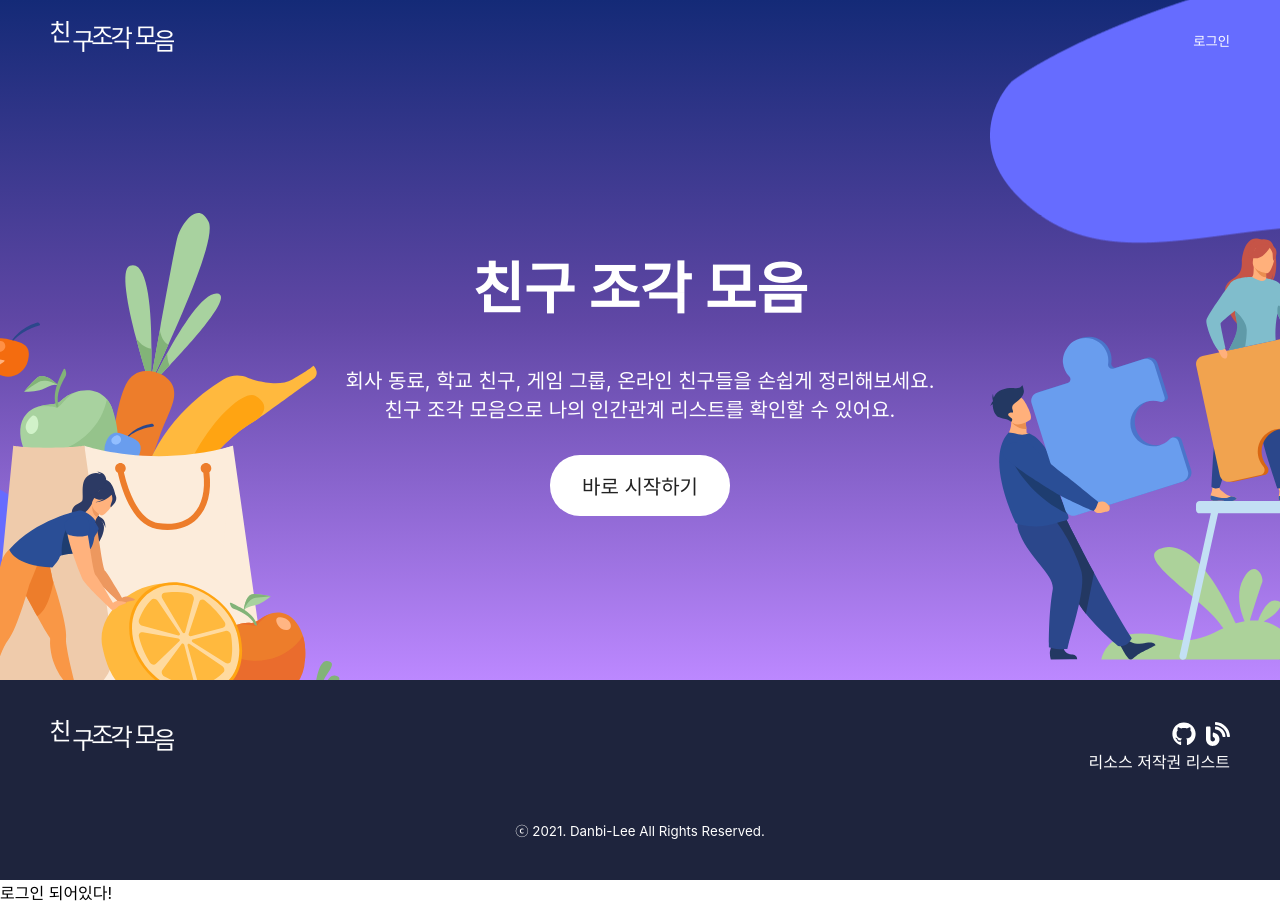
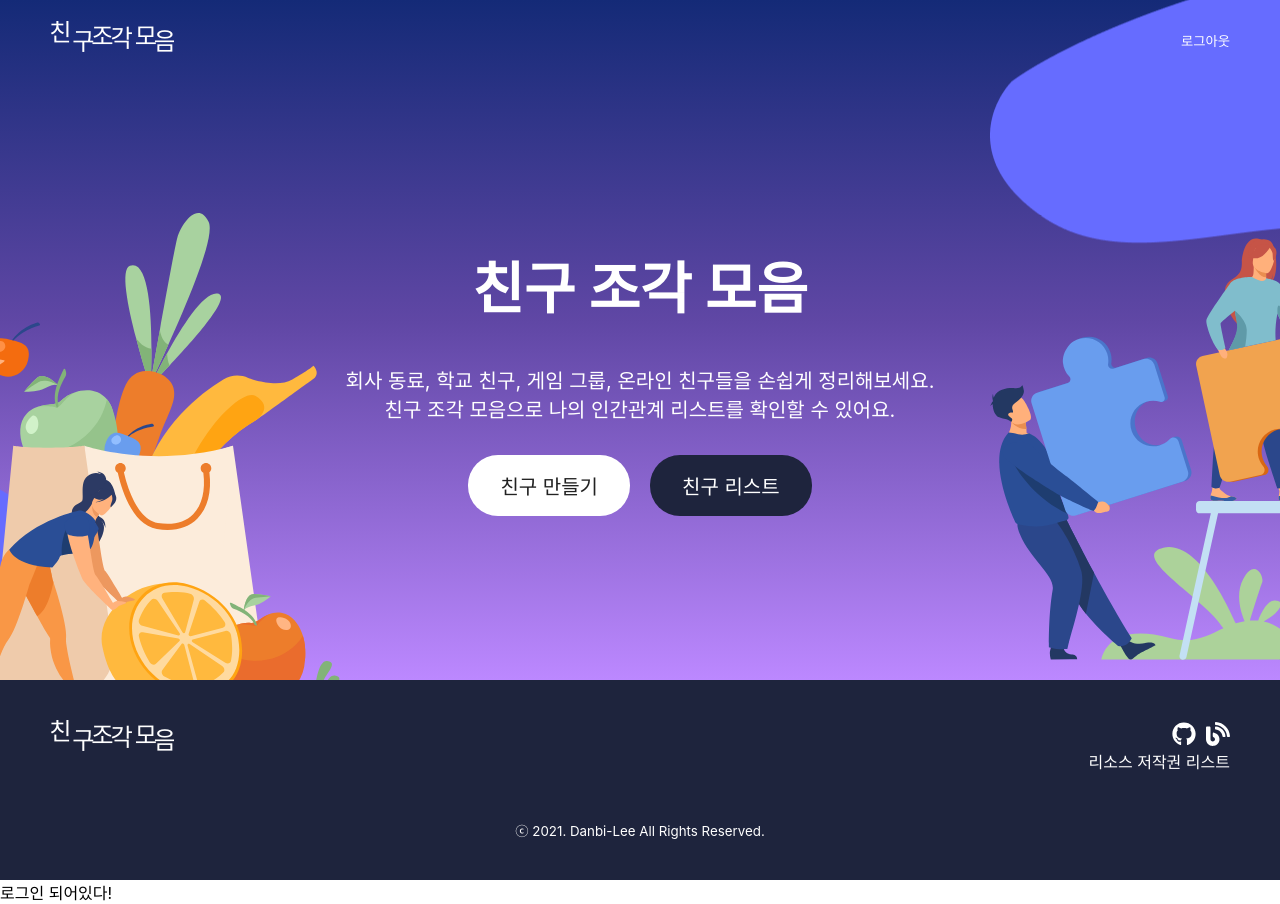
Before and after one commit to DanBi-Lee/defrag-friends, a React (Create React App) app: page / in a window 1280 px wide. Built offline with nearby package versions, Linux system fonts and the light colour scheme; no server answers; sample sign-in values are in the browser's storage.

Commit message:
[#4] 로그인 여부 확인 및 페이지 표시
- 로그인 여부 확인
- 로그인이 여부에 따른 페이지 표시
- 로그인이 반드시 필요한 페이지에서 로그인 화면 표시
- 그래도 로그인 하지 않을 경우 접근 제한

Resolves #4

```diff
--- a/src/App.jsx
+++ b/src/App.jsx
@@ -12,16 +12,15 @@ import AuthService from './service/auth_service';
 function App() {
   const authservice = new AuthService();
   const [loginModal, setLoginModal] = useState(false);
-  const [loginState, setLoginState] = useState(false);
   const [user, setUser] = useState(null);
-
+  if(user){
+    console.log(user.uid);
+  }
   authservice.checkLogin(user=>{
     if(user){
       setUser(()=>user);
-      setLoginState(()=>true);
     }else{
       setUser(()=>null);
-      setLoginState(()=>false);
     }
   });
 
@@ -29,17 +28,17 @@ function App() {
     <>
       <Switch>
         <Route path="/" exact>
-          <Main setLoginModal={setLoginModal} />
+          <Main setLoginModal={setLoginModal} user={user} />
         </Route>
         <Route path="/list">
-          <List />
+          <List setLoginModal={setLoginModal} user={user} />
         </Route>
         <Route path="/friend">
-          <Friend/>
+          <Friend setLoginModal={setLoginModal} user={user}/>
         </Route>
       </Switch>
       <div>
-        {loginState? '로그인 되어있다!' : '로그인 안되어있음!'}
+        {user? '로그인 되어있다!' : '로그인 안되어있음!'}
       </div>
       { loginModal && <LoginContainer setLoginModal={setLoginModal} authservice={authservice} /> }
     </>
--- /dev/null
+++ b/src/components/common/LoginButton.jsx
@@ -0,0 +1,23 @@
+import React from 'react';
+
+function LoginButton ({setLoginModal, user}) {
+    const openLoginModal = () => {
+        setLoginModal(()=>true);
+    }
+  return (
+      <>
+          {
+                user ?
+                <button className="btn-logout">
+                    로그아웃
+                </button>
+                :
+                <button className="btn-login" onClick={openLoginModal}>
+                    로그인
+                </button>
+            }
+      </>
+  );
+}
+
+export default LoginButton;
--- a/src/components/common/MainHeader.jsx
+++ b/src/components/common/MainHeader.jsx
@@ -2,12 +2,9 @@ import React from 'react';
 import logo from '../../images/logo.svg';
 import headerStyles from './Header.module.css';
 import { Link } from 'react-router-dom';
+import LoginButton from './LoginButton';
 
-function MainHeader ({setLoginModal}) {
-    const openLoginModal = () => {
-        setLoginModal(()=>true);
-    }
-
+function MainHeader ({setLoginModal, user}) {
   return (
     <header className={headerStyles.headBox}>
         <div className="wrapInner">
@@ -16,9 +13,7 @@ function MainHeader ({setLoginModal}) {
                     <img src={logo} alt="친구조각모음" width="124" />
                 </Link>
             </h1>
-            <button className="btn-login" onClick={openLoginModal}>
-                로그인
-            </button>
+            <LoginButton setLoginModal={setLoginModal} user={user} />
         </div>
     </header>
   );
--- a/src/components/common/SubHeader.jsx
+++ b/src/components/common/SubHeader.jsx
@@ -2,8 +2,9 @@ import React from 'react';
 import logo from '../../images/logo.svg';
 import headerStyles from './Header.module.css';
 import { Link } from 'react-router-dom';
+import LoginButton from './LoginButton';
 
-function SubHeader () {
+function SubHeader ({setLoginModal, user}) {
   return (
     <header className={`${headerStyles.headBox} ${headerStyles.sub}`}>
         <div className="wrapInner">
@@ -19,9 +20,7 @@ function SubHeader () {
                     <span className="hidden">검색</span>
                 </button>
             </form>
-            <button className="btn-login">
-                로그아웃
-            </button>
+            <LoginButton setLoginModal={setLoginModal} user={user} />
         </div>
     </header>
   );
--- a/src/components/list/Lnb.jsx
+++ b/src/components/list/Lnb.jsx
@@ -1,10 +1,12 @@
 import React from 'react';
 import lnbStyles from './Lnb.module.css';
 
-function Lnb () {
+function Lnb ({user}) {
+  const name = user.displayName;
+
   return (
     <nav className={lnbStyles.lnb}>
-    <p className={lnbStyles.welcomeMessage}>홍길동님, 환영합니다.</p>
+    <p className={lnbStyles.welcomeMessage}>{name}님, 환영합니다.</p>
     <button className={lnbStyles.btn}>
         <i className="fas fa-plus"></i> 새 친구 등록
     </button>
--- a/src/components/main/VisualBox.jsx
+++ b/src/components/main/VisualBox.jsx
@@ -6,7 +6,7 @@ import people2 from '../../images/illust/people2.svg';
 import vectorImage1 from '../../images/illust/vectorImage1.png';
 import vectorImage2 from '../../images/illust/vectorImage2.png';
 
-function VisualBox () {
+function VisualBox ({user}) {
   return (
     <section className={visualStyles.visualBox}>
     <div className="wrapInner">
@@ -16,7 +16,13 @@ function VisualBox () {
         <p className={visualStyles.desc}>
             회사 동료, 학교 친구, 게임 그룹, 온라인 친구들을 손쉽게 정리해보세요. 친구 조각 모음으로 나의 인간관계 리스트를 확인할 수 있어요.
         </p>
-        <Link className={visualStyles.btnStart} to="friend">바로 시작하기</Link>
+        <div className="btnBox">
+            <Link className={visualStyles.btn} to="friend">친구 만들기</Link>
+            {
+                user &&
+                <Link className={visualStyles.btn} to="list">친구 리스트</Link>
+            }
+        </div>
     </div>
     <div className={visualStyles.decoration}>
         <img className={visualStyles.decoLeftShape} src={vectorImage2} alt=""/>
--- a/src/components/main/VisualBox.module.css
+++ b/src/components/main/VisualBox.module.css
@@ -27,7 +27,8 @@
   font-size: 20px;
 }
 
-.btnStart {
+.btn {
+  display: inline-block;
   margin-top: 32px;
   background-color: #fff;
   padding: 16px 32px;
@@ -35,6 +36,13 @@
   color: #222;
   font-size: 20px;
 }
+
+.btn + .btn {
+  margin-left: 20px;
+  background-color: #1e243d;
+  color: #fff;
+}
+
 
 /* decoration */
 .decoration {
--- /dev/null
+++ b/src/containsers/MainHeaderContainer.jsx
@@ -0,0 +1,10 @@
+import React from 'react';
+import MainHeader from '../components/common/MainHeader';
+
+function MainHeaderContainer ({setLoginModal, user}) {
+  return (
+      <MainHeader setLoginModal={setLoginModal} user={user} />
+  );
+}
+
+export default MainHeaderContainer;
--- a/src/pages/Friend.jsx
+++ b/src/pages/Friend.jsx
@@ -4,7 +4,7 @@ import FriendBox from '../components/friend/FriendBox';
 import SubMainBox from '../components/templates/SubMainBox';
 import dataService from '../service/data_service';
 
-function Friend () {
+function Friend ({setLoginModal, user}) {
     const saveData = () => {
       dataService.collection("users").add({
         first: "Ada",
@@ -21,7 +21,7 @@ function Friend () {
 
   return (
     <>
-        <SubHeader />
+        <SubHeader setLoginModal={setLoginModal} user={user} />
         <SubMainBox>
             <FriendBox saveData={saveData} />
         </SubMainBox>
--- a/src/pages/List.jsx
+++ b/src/pages/List.jsx
@@ -1,16 +1,30 @@
-import React from 'react';
+import React, { useEffect } from 'react';
+import { useHistory } from 'react-router-dom';
 import SubHeader from '../components/common/SubHeader';
 import FriendListBox from '../components/list/FriendListBox';
 import Lnb from '../components/list/Lnb';
 import SubMainBox from '../components/templates/SubMainBox';
 
-function List () {
+function List ({setLoginModal, user}) {
+  const history = useHistory();
+
+  useEffect(()=>{
+    if(!user){
+      history.push('/');
+      setLoginModal(()=>true);
+    }
+  }, [setLoginModal, user, history]);
+
+  if(!user){
+    return null;
+  }
+
   return (
     <>
-        <SubHeader />
-            <SubMainBox>
-            <Lnb />
-            <FriendListBox />
+        <SubHeader setLoginModal={setLoginModal} user={user} />
+        <SubMainBox>
+          <Lnb user={user}  />
+          <FriendListBox user={user}  />
         </SubMainBox>
     </>
   );
--- a/src/pages/Main.jsx
+++ b/src/pages/Main.jsx
@@ -1,14 +1,14 @@
 import React from 'react';
-import MainHeader from '../components/common/MainHeader';
 import Footer from '../components/common/Footer';
 import VisualBox from '../components/main/VisualBox';
+import MainHeaderContainer from '../containsers/MainHeaderContainer';
 
-function Main ({setLoginModal}) {
+function Main ({setLoginModal, user}) {
   return (
       <>
-        <MainHeader setLoginModal={setLoginModal} />
+        <MainHeaderContainer setLoginModal={setLoginModal} user={user} />
         <main>
-            <VisualBox />
+            <VisualBox user={user} />
         </main>
         <Footer />
       </>
```
